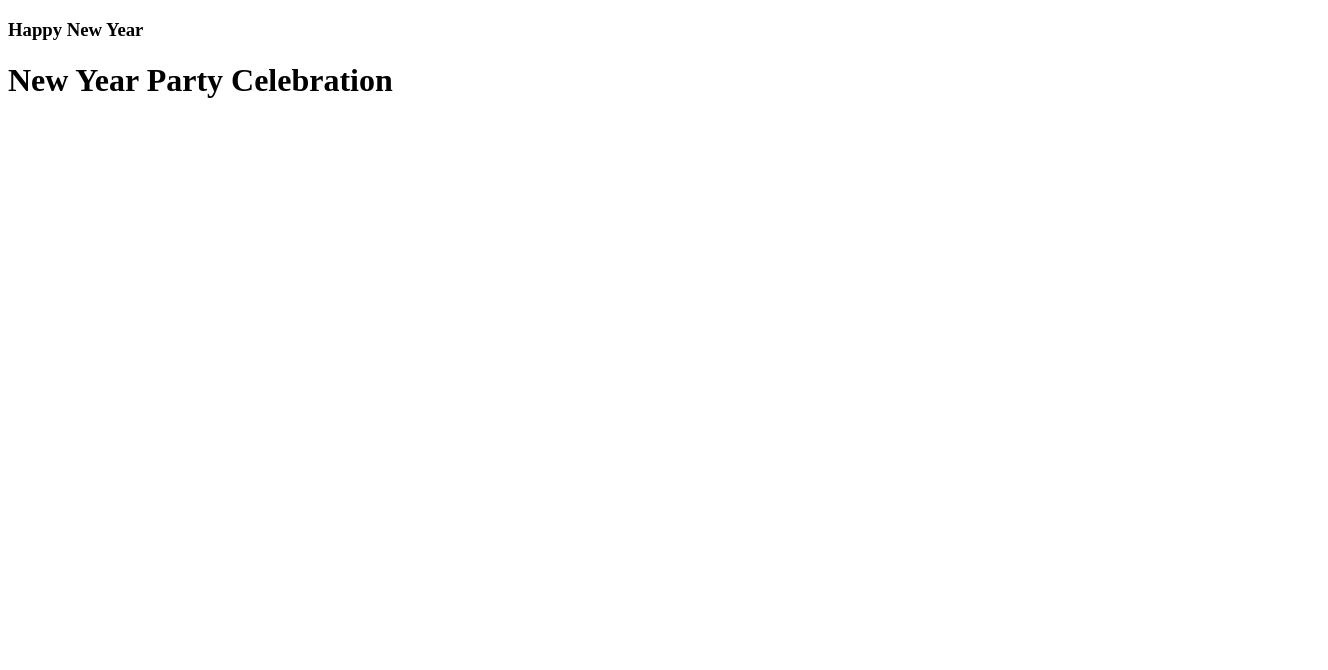
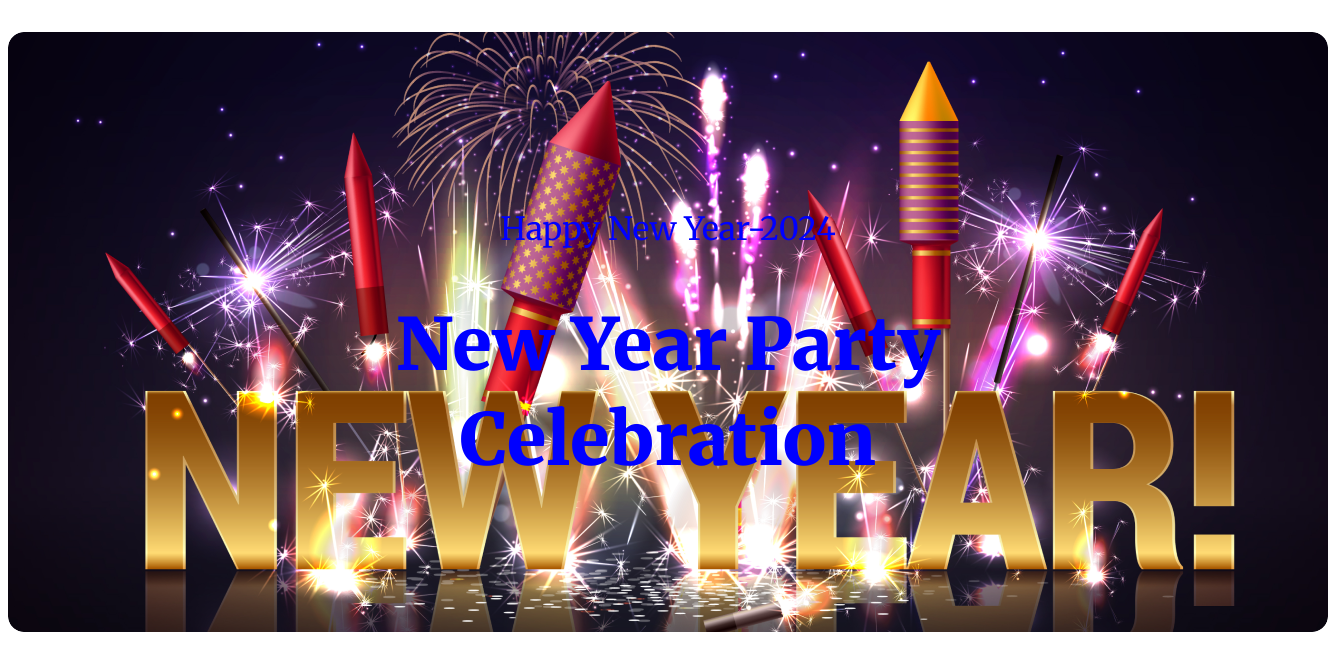
Before and after one commit to MimChowdhury66/first-assignment, a plain HTML site: page index.html in a window 1280 px wide. Shown: the whole page, 1328 px wide, since content can reach past the window. Drawn offline with Linux system fonts and the light colour scheme.

Commit message:
bannerdone

```diff
--- a/index.html
+++ b/index.html
@@ -7,19 +7,41 @@
         content="width=device-width, initial-scale=1.0">
     <title>New Year-2024
     </title>
+    <!-- font style -->
+    <link rel="preconnect"
+        href="https://fonts.googleapis.com">
+    <link rel="preconnect"
+        href="https://fonts.gstatic.com"
+        crossorigin>
+    <link
+        href="https://fonts.googleapis.com/css2?family=Merriweather&display=swap"
+        rel="stylesheet">
+    <link rel="preconnect"
+        href="https://fonts.googleapis.com">
+    <link rel="preconnect"
+        href="https://fonts.gstatic.com"
+        crossorigin>
+    <link
+        href="https://fonts.googleapis.com/css2?family=Merriweather:wght@400;900&display=swap"
+        rel="stylesheet">
+
+    <link rel="stylesheet"
+        href="styles/style.css">
 </head>
 
 <body>
     <!-- banner section -->
     <header class="header">
-        <h3
-            class="banner-title">
-            Happy New Year
-        </h3>
-        <h1
-            class="banner-topic">
-            New Year Party
-            Celebration</h1>
+        <div class="banner">
+            <h3 class="banner-title">
+                Happy New Year-2024
+            </h3>
+            <h1 class="banner-topic">
+                New Year Party <br>
+                Celebration
+            </h1>
+
+        </div>
     </header>
 
     <main>
--- a/styles/style.css
+++ b/styles/style.css
@@ -1,3 +1,32 @@
+body {
+    font-family: 'Merriweather', serif;
+}
+
 .header {
-background-image: url('../images/Banner\ Image.png');
+
+    background-image: url('../images/Banner\ Image.png');
+    width: 1320px;
+    height: 600px;
+    border-radius: 16px;
 }
+.banner{
+    /* padding: 177px 344px; */
+}
+.banner-title {
+    padding-top: 177px;
+    color:blue;
+    text-align: center;
+    font-size: 32px;
+    font-weight: 400;
+}
+
+.banner-topic {
+    /* padding-top: 5px; */
+    padding-bottom: 177px;
+    color:blue;
+    text-align: center;
+    font-size: 72px;
+    font-weight: 900;
+    line-height: 95px;
+    /* 131.944% */
+}
```
